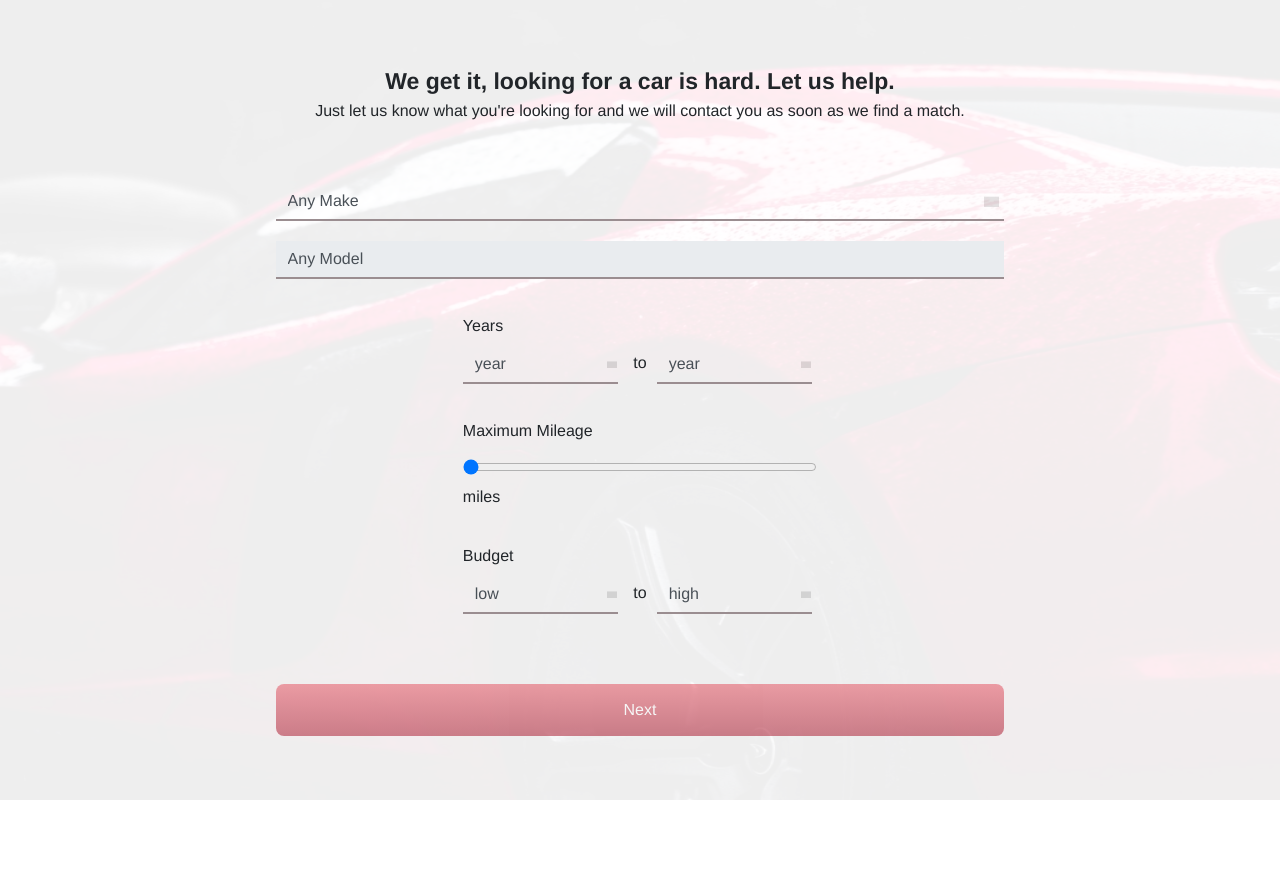
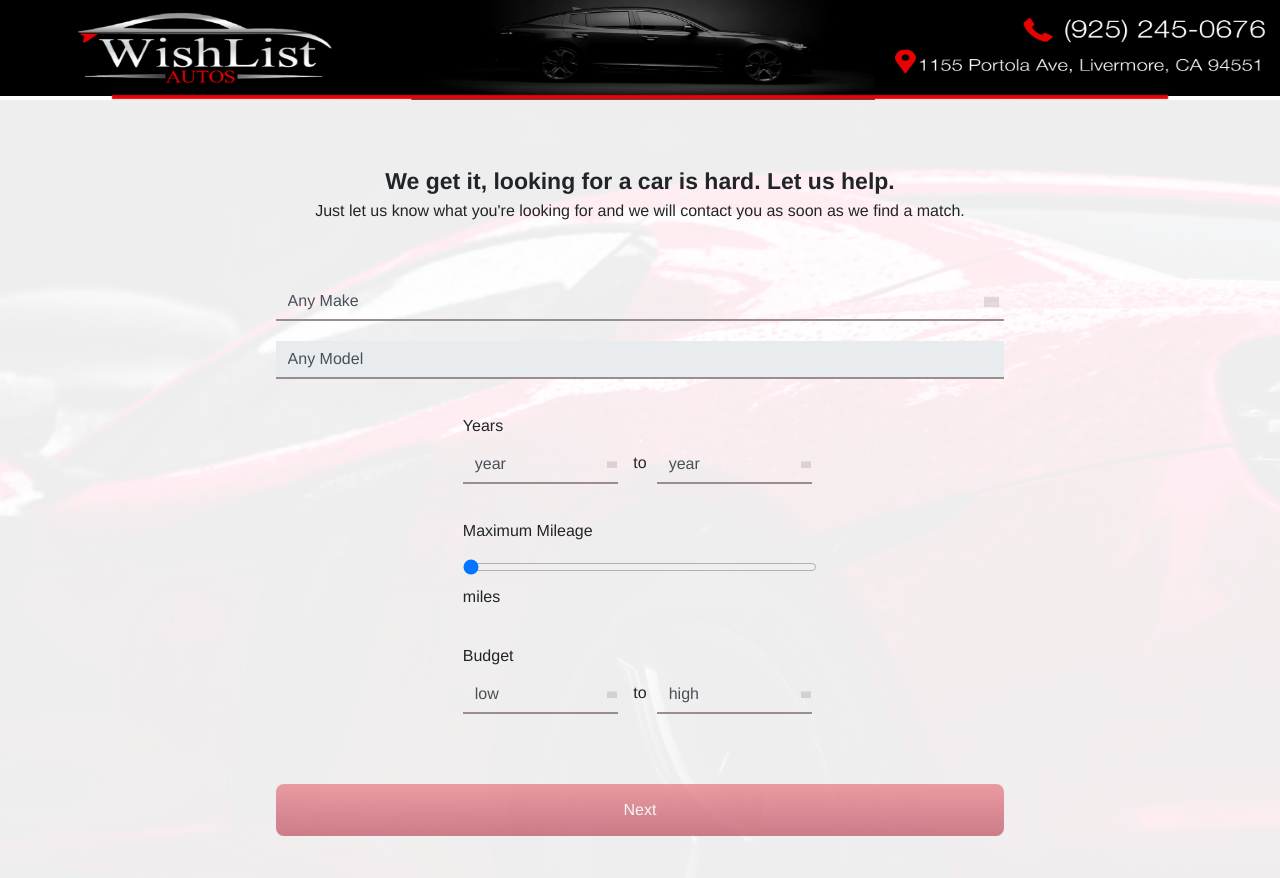
Before and after one commit to onadeem1/cars-site, a React app: page / in a window 1280 px wide. Shown: the top 878 px of the page. Before the commit the page ends 800 px from the top, so only its background shows below. Built offline with nearby package versions, Linux system fonts and the light colour scheme; grey boxes are pictures that could not be loaded.

Commit message:
feat(client): add header image

```diff
--- a/client/app.js
+++ b/client/app.js
@@ -1,11 +1,13 @@
 import React from 'react'
 import Routes from './routes'
 import carImage from './images/car-background.jpeg'
+import Header from './components/header'
 import './components/styling/app.scss'
 
 const App = () => {
   return (
     <div className="app-container">
+      <Header />
       <img className="car-background" src={carImage} />
       <Routes />
     </div>
--- /dev/null
+++ b/client/components/header/index.js
@@ -0,0 +1,10 @@
+import React from 'react'
+import header from '../../images/header.png'
+
+const Header = () => (
+  <div className="header-image-container">
+    <img className="header-image" src={header} />
+  </div>
+)
+
+export default Header
--- a/client/components/styling/app.scss
+++ b/client/components/styling/app.scss
@@ -10,3 +10,12 @@
   min-height: 100vh;
   height: 100%;
 }
+
+.header-image {
+  width: 100%;
+  max-height: inherit;
+}
+
+.header-image-container {
+  max-height: 100px;
+}
```
Also changed, not shown: client/images/header.png (added), public/images/header.cd6f61a8.png (added).
